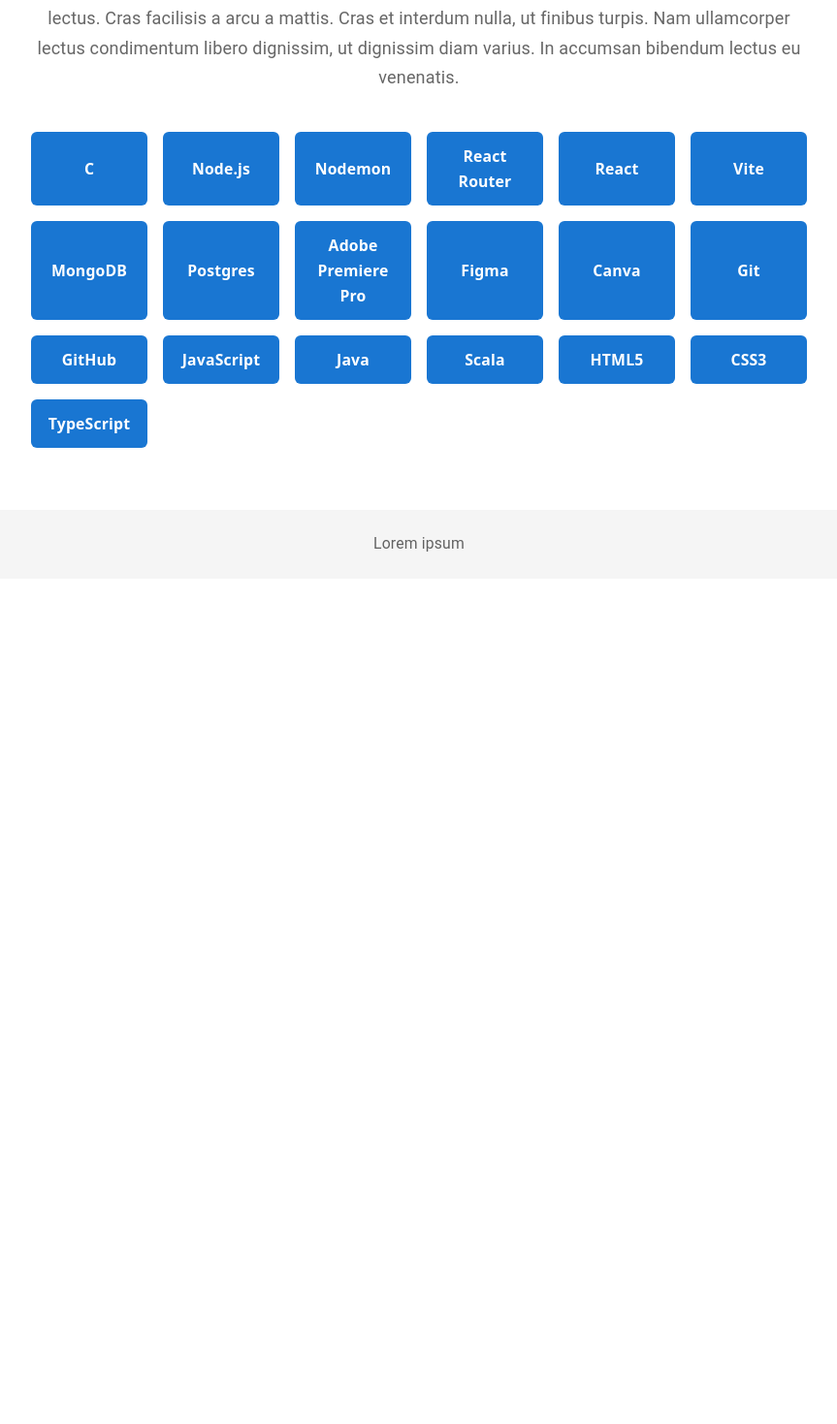
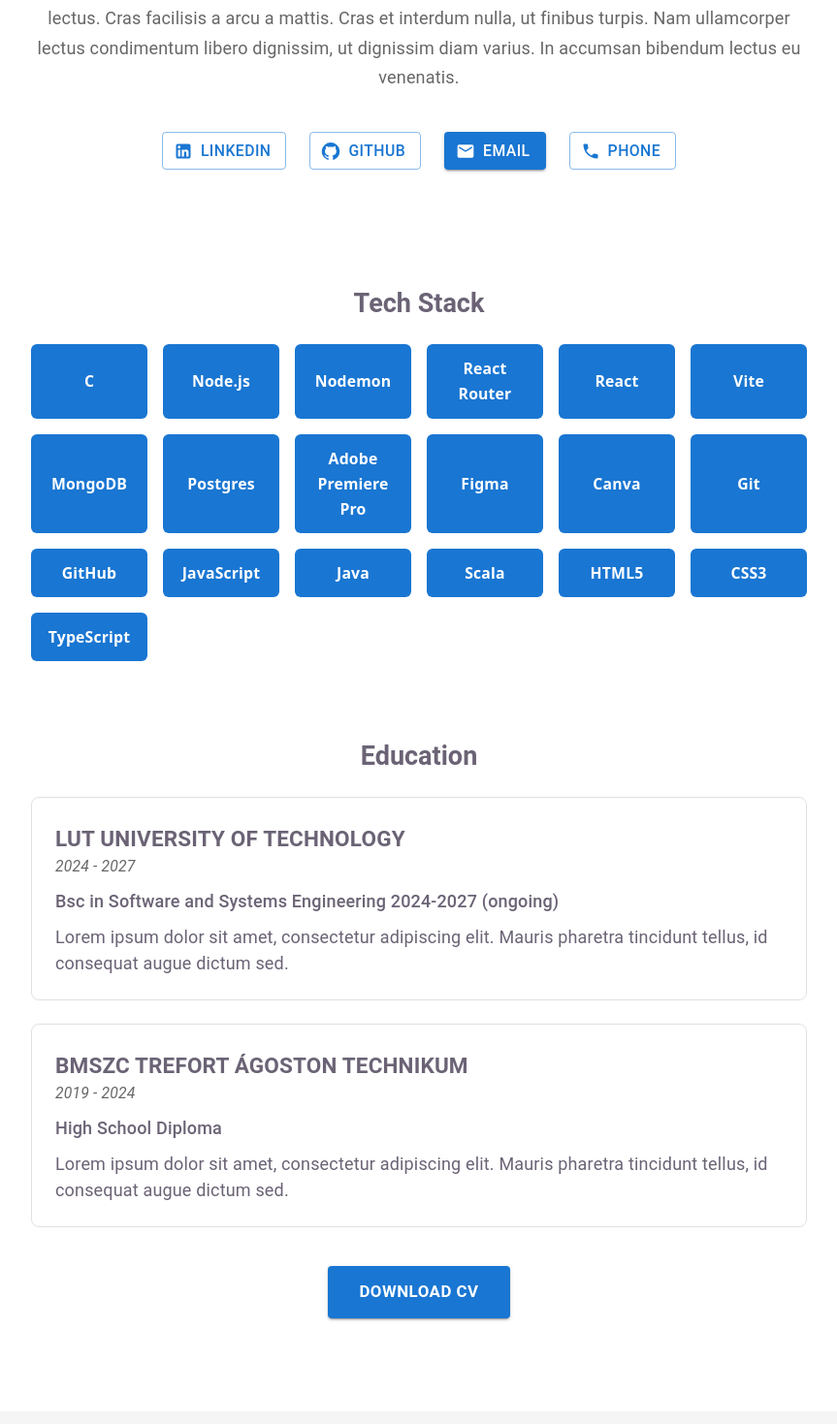
Before and after one commit to marci-69420/Portfolio, a React (Vite) app: page / in a window 1280 px wide. Shown: the part 461-1930 px from the top of the page at 97% size, without its empty margins (208-1071 px from the left). Before the commit the page ends 1066 px from the top, so only its background shows below. Built offline with nearby package versions, Linux system fonts and the light colour scheme.

Commit message:
profile component layout is almost ready

```diff
--- a/src/components/profile.tsx
+++ b/src/components/profile.tsx
@@ -1,4 +1,8 @@
-import { Box, Typography } from '@mui/material';
+import { Box, Typography, Button, Stack } from '@mui/material';
+import GitHubIcon from '@mui/icons-material/GitHub';
+import LinkedInIcon from '@mui/icons-material/LinkedIn';
+import EmailIcon from '@mui/icons-material/Email';
+import PhoneIcon from '@mui/icons-material/Phone';
 import aboutData from '../data/about.json';
 
 export default function Profile() {
@@ -39,11 +43,54 @@
         {aboutData.paragraphText}
       </Typography>
 
+      {/* Social & Contact Buttons */}
+      <Stack
+        direction="row"
+        spacing={2}
+        sx={{ mb: 5, flexWrap: 'wrap', gap: 1, justifyContent: 'center' }}
+      >
+        <Button
+          variant="outlined"
+          startIcon={<LinkedInIcon />}
+          href="https://linkedin.com/in/yourprofile"
+          target="_blank"
+          rel="noopener noreferrer"
+        >
+          LinkedIn
+        </Button>
+        <Button
+          variant="outlined"
+          startIcon={<GitHubIcon />}
+          href="https://github.com/yourusername"
+          target="_blank"
+          rel="noopener noreferrer"
+        >
+          GitHub
+        </Button>
+        <Button
+          variant="contained"
+          startIcon={<EmailIcon />}
+          href="mailto:your.email@example.com"
+        >
+          Email
+        </Button>
+
+        <Button
+          variant="outlined"
+          startIcon={<PhoneIcon />}
+          href="tel:+258469487277"
+        >
+          Phone
+        </Button>
+      </Stack>
+
       {/* Tech Stack Grid */}
+      <Typography variant="h5" sx={{ fontWeight: 'bold', mb: 3, textAlign: 'center', marginTop: 10 }}>
+          Tech Stack
+      </Typography>
       <Box
         sx={{
           display: 'grid',
-          // 2 columns on mobile, 4 on tablets, exactly 6 on desktop
           gridTemplateColumns: {
             xs: 'repeat(2, 1fr)',
             sm: 'repeat(4, 1fr)',
@@ -73,6 +120,59 @@
           </Box>
         ))}
       </Box>
+
+      {/* Education Section */}
+      <Box sx={{ width: '100%', textAlign: 'left' }}>
+        <Typography variant="h5" sx={{ fontWeight: 'bold', mb: 3, textAlign: 'center', marginTop: 10 }}>
+          Education
+        </Typography>
+
+        {aboutData.schools.map((school, index) => (
+          <Box
+            key={index}
+            sx={{
+              mb: 3,
+              p: 3,
+              border: '1px solid',
+              borderColor: 'divider',
+              borderRadius: 2
+            }}
+          >
+            {/* School Name */}
+            <Typography variant="h6" sx={{ fontWeight: 'bold' }}>
+              {school.name}
+            </Typography>
+
+            {/* Year */}
+            <Typography variant="body2" sx={{ fontStyle: 'italic', color: 'text.secondary', mb: 1 }}>
+              {school.year}
+            </Typography>
+
+            {/* Degree */}
+            <Typography variant="subtitle1" sx={{ fontWeight: 'medium', mb: 1 }}>
+              {school.degree}
+            </Typography>
+
+            {/* Description */}
+            <Typography variant="body1">
+              {school.description}
+            </Typography>
+          </Box>
+        ))}
+      </Box>
+
+      {/* CV Button */}
+      <Button
+        variant="contained"
+        size="large"
+        color="primary"
+        href="/docs/CV.pdf"
+        download="Marton_Magyar_CV.pdf"
+        sx={{ mt: 2, mb: 4, px: 4, py: 1.5, fontWeight: 'bold' }}
+      >
+        Download CV
+      </Button>
+
     </Box>
   );
 }
--- a/src/data/about.json
+++ b/src/data/about.json
@@ -27,14 +27,16 @@
   ],
   "schools": [
     {
-      "name": "University of Debrecen",
-      "degree": "Bachelor of Science in Computer Science",
-      "year": "2020 - 2024"
+      "name": "LUT UNIVERSITY OF TECHNOLOGY",
+      "degree": "Bsc in Software and Systems Engineering 2024-2027 (ongoing)",
+      "year": "2024 - 2027",
+      "description": "Lorem ipsum dolor sit amet, consectetur adipiscing elit. Mauris pharetra tincidunt tellus, id consequat augue dictum sed."
     },
     {
-      "name": "Debrecen High School",
+      "name": "BMSZC TREFORT ÁGOSTON TECHNIKUM",
       "degree": "High School Diploma",
-      "year": "2016 - 2020"
+      "year": "2019 - 2024",
+      "description": "Lorem ipsum dolor sit amet, consectetur adipiscing elit. Mauris pharetra tincidunt tellus, id consequat augue dictum sed."
     }
   ]
 
--- a/src/pages/about.tsx
+++ b/src/pages/about.tsx
@@ -1,4 +1,4 @@
-import { Box, Typography } from '@mui/material';
+import { Box } from '@mui/material';
 import Navbar from '../components/navbar';
 import Footer from '../components/footer';
 import Profile from '../components/profile';
```
Also changed, not shown: 1 other file (tests, documents, lock files or other folders).
